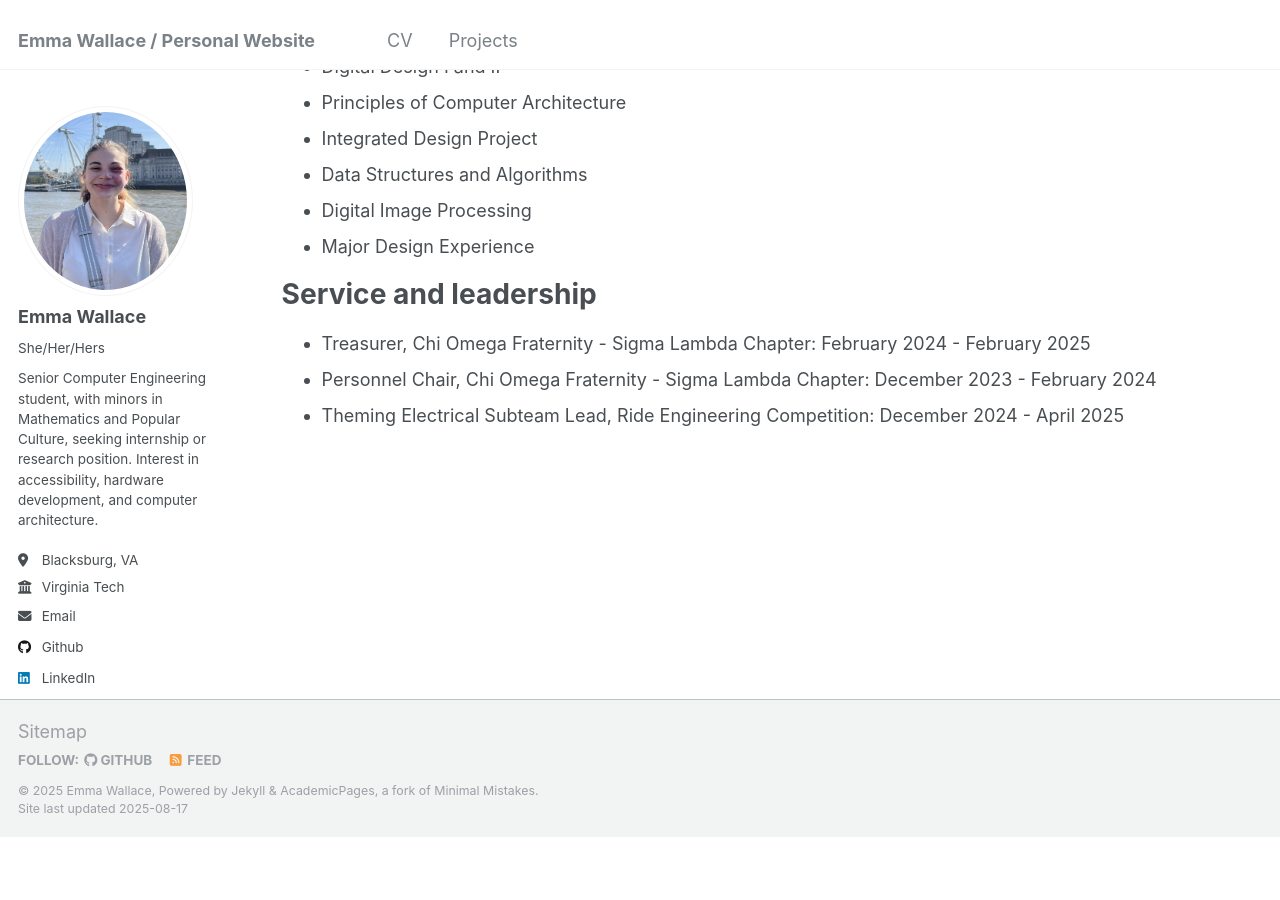
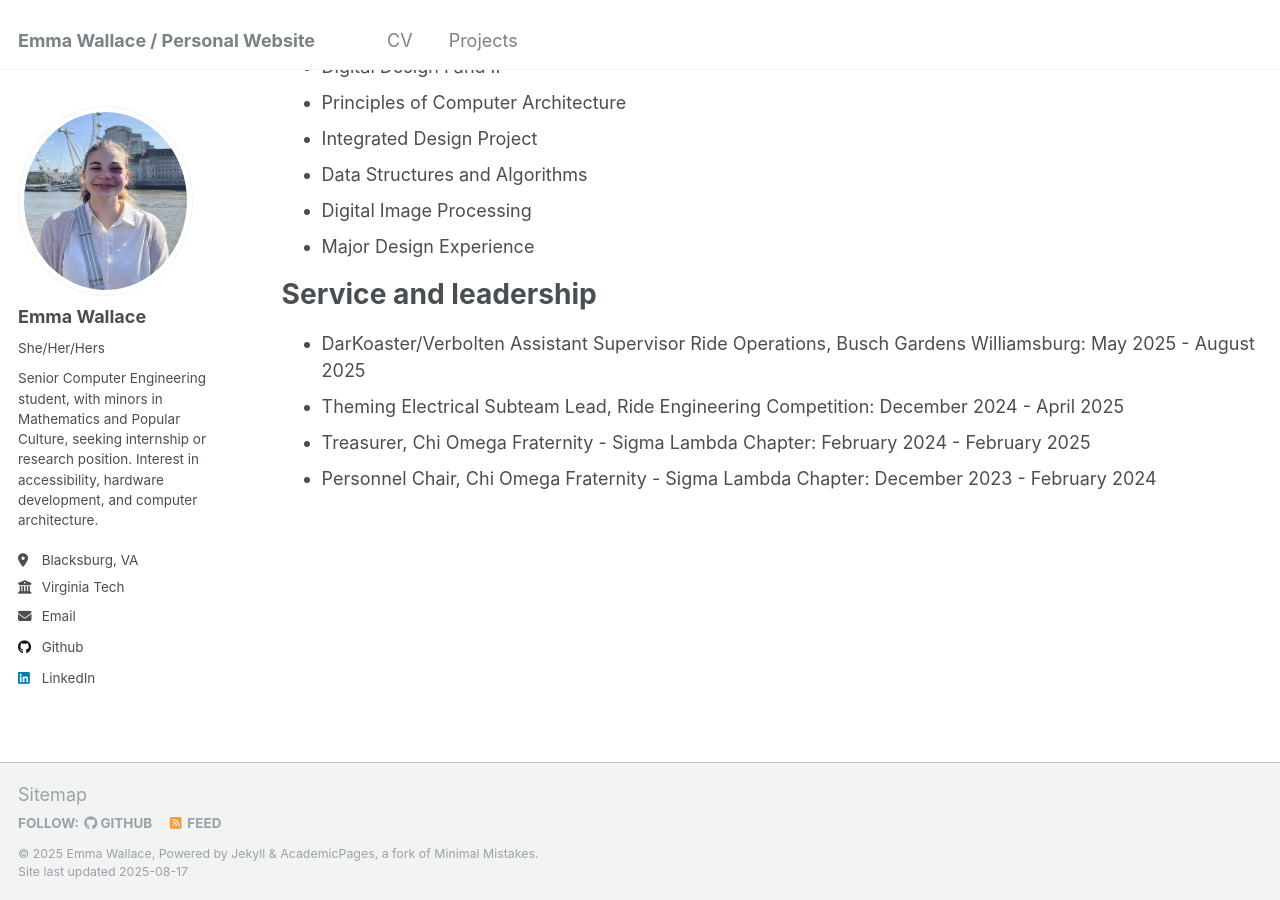
Before and after one commit to ewallace21/ewallace21.github.io, a Jekyll site: the page built from _pages/cv.md, in a window 1280 px wide and 900 px high, scrolled down 1337 px. Built offline with Jekyll 4.4.1, drawn with Linux system fonts in a browser that asks for light colours; before the commit the page ends 2174 px from its top, so only the background shows below that.

Commit message:
Update cv.md

```diff
--- a/_pages/cv.md
+++ b/_pages/cv.md
@@ -56,6 +56,7 @@ Relevant Coursework
 
 Service and leadership
 ======
+* DarKoaster/Verbolten Assistant Supervisor Ride Operations, Busch Gardens Williamsburg: May 2025 - August 2025
+* Theming Electrical Subteam Lead, Ride Engineering Competition: December 2024 - April 2025
 * Treasurer, Chi Omega Fraternity - Sigma Lambda Chapter: February 2024 - February 2025
 * Personnel Chair, Chi Omega Fraternity - Sigma Lambda Chapter: December 2023 - February 2024
-* Theming Electrical Subteam Lead, Ride Engineering Competition: December 2024 - April 2025
```
